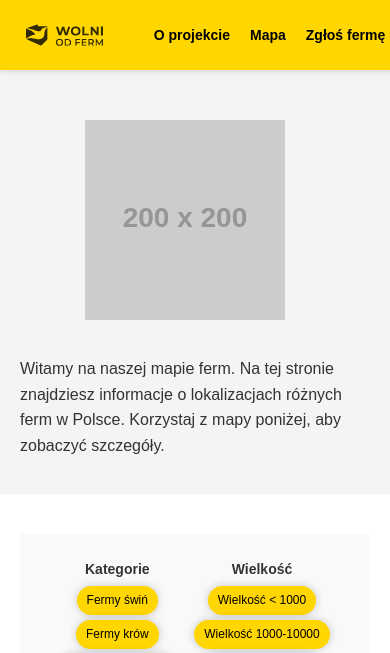
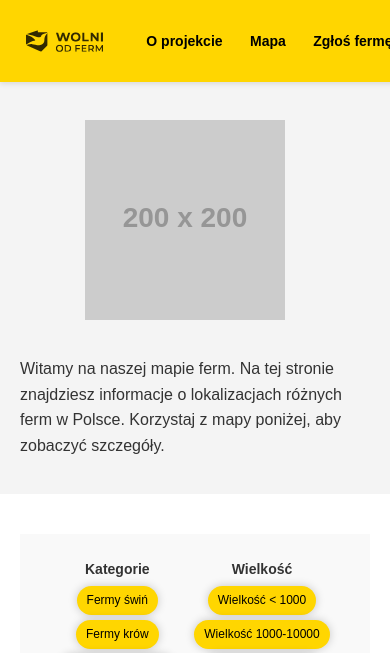
Before and after one commit to morganjanowicz/Mapa-Ferm---REV, a plain HTML site: page index.html in a window 390 px wide. Shown: the top 653 px of the page. Drawn offline with nearby package versions, Linux system fonts and the light colour scheme; placeholder pictures from the web are drawn by us.

Commit message:
Update index.html

```diff
--- a/index.html
+++ b/index.html
@@ -195,7 +195,9 @@
             }
             nav {
                 margin-top: 0;
-                justify-content: center;
+                justify-content: space-evenly; /* Distribute space evenly between items */
+                flex-grow: 1;
+                padding: 10px 0; /* Add padding to create space between items */
             }
             .intro {
                 flex-direction: column;
```
